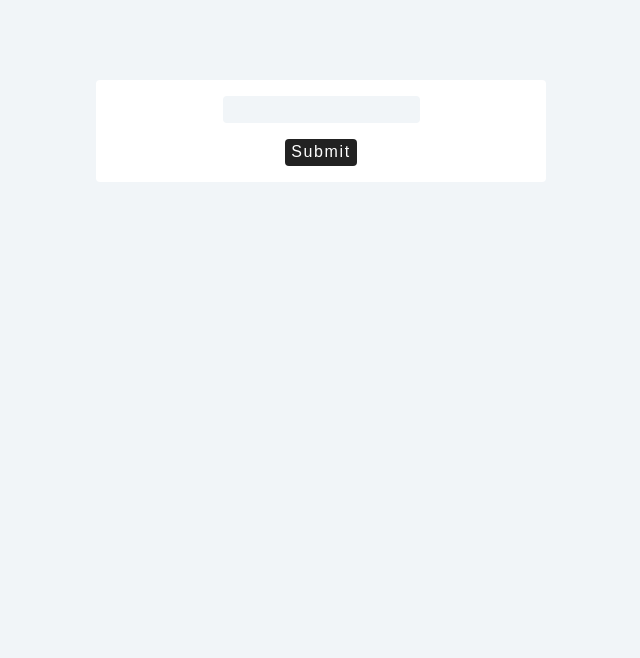
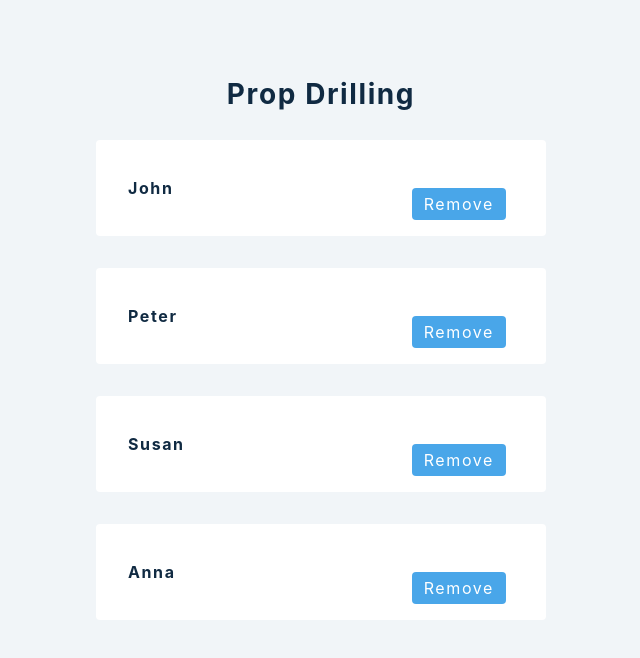
Before and after one commit to ismaelBZ/react-tutorial-2020-john-smilga, a React (Create React App) app: page / in a window 1280 px wide. Shown: the top 658 px of the page, without its empty margins (319-959 px from the left). Built offline with nearby package versions, Linux system fonts and the light colour scheme.

Commit message:
propDrilling

```diff
--- a/src/App.js
+++ b/src/App.js
@@ -1,5 +1,5 @@
 import React from 'react'
-import Setup from './tutorials/useReducer'
+import Setup from './tutorials/propDrilling'
 
 const App = () => {
   return (
--- /dev/null
+++ b/src/tutorials/propDrilling/index.jsx
@@ -0,0 +1,40 @@
+import { useState } from "react";
+import { data } from "./../../data.js";
+
+const PropDrilling = () => {
+  const [people, setPeople] = useState(data);
+  const removePerson = (id) => {
+    return setPeople((people) => people.filter((person) => person.id !== id));
+  };
+  return (
+    <section>
+      <h3>prop drilling</h3>
+      <List people={people} removePerson={removePerson}></List>
+    </section>
+  );
+};
+
+// Prop drilling realy means drilling one component to access another
+// In this exemple we will drill list component to acces SinglePerson from PropDrilling Component
+
+const List = ({ people, removePerson }) => {
+  return (
+    <>
+      {people.map((person) => {
+        // {...person} is the spead opperator that allow us to pass all the props, this is cover on some commit in main branch
+        return <SinglePerson key={person.id} {...person} removePerson={removePerson}></SinglePerson>;
+      })}
+    </>
+  );
+};
+
+const SinglePerson = ({ id, name, removePerson }) => {
+  return (
+    <div className="item">
+      <h4>{name}</h4>
+      <btn className="btn" onClick={() => removePerson(id)}>Remove</btn>
+    </div>
+  );
+};
+
+export default PropDrilling;
```
